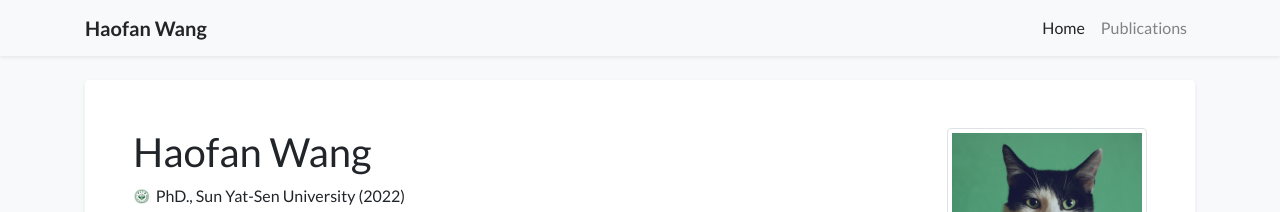
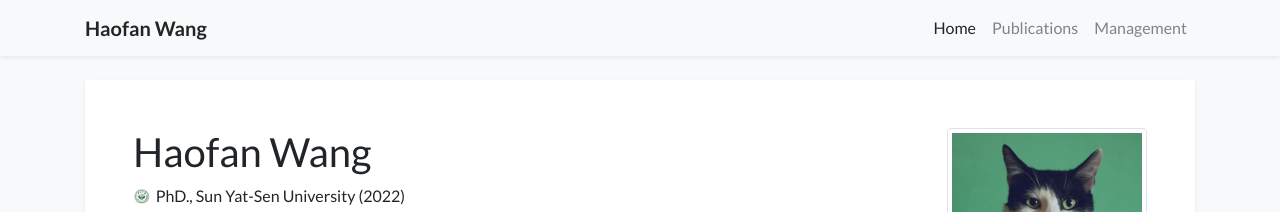
Before and after one commit to Airwhf/Airwhf.github.io, a Jekyll site: the page built from index.html, in a window 1280 px wide. Shown: the top 212 px of the page. Built offline with Jekyll 4.4.1, drawn with Linux system fonts in a browser that asks for light colours; a style sheet for code colours, icons or effects is not loaded.

Commit message:
Add Management page.

```diff
--- a/_data/navigation.yml
+++ b/_data/navigation.yml
@@ -3,3 +3,5 @@
   url: ./
 - name: Publications
   url: publications
+- name: Management
+  url: management
```
